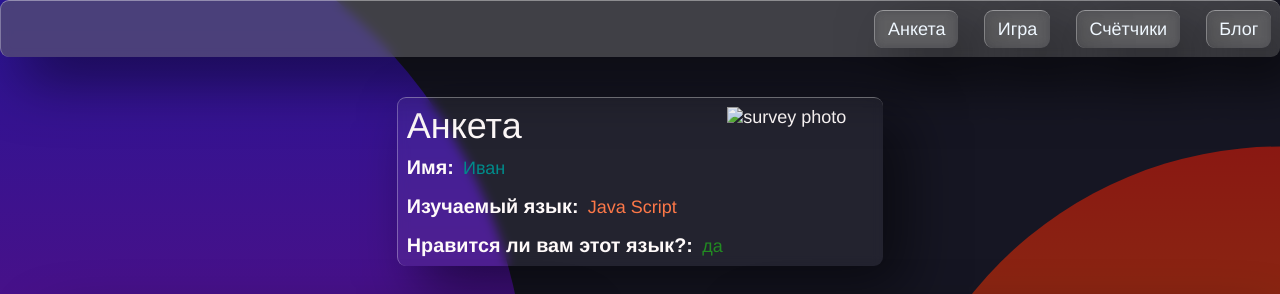
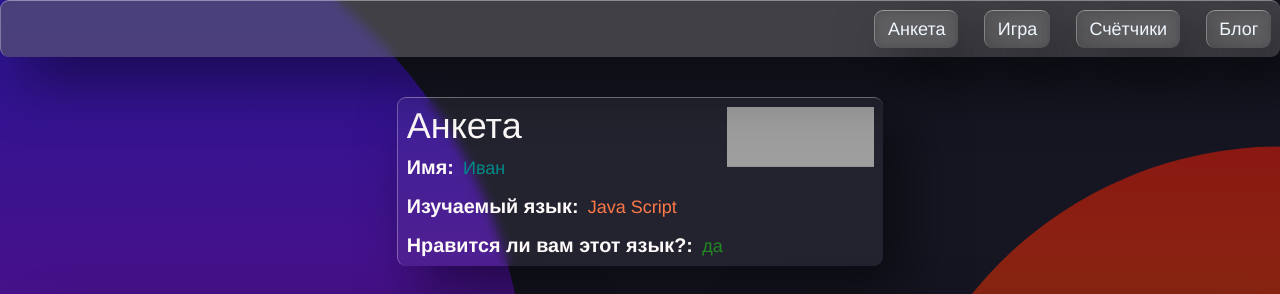
Before and after one commit to Ivan-Linnik/MathsHub-intensive-FEB-23, a plain HTML site: page index.html in a window 1280 px wide. Shown: the top 294 px of the page. Drawn offline with Linux system fonts and the light colour scheme; the site is published under a folder, as on GitHub Pages, so addresses that start at the root find nothing.

Commit message:
Update index.html
One more paths fix (I know I have to check it better)

```diff
--- a/index.html
+++ b/index.html
@@ -6,7 +6,7 @@
     <meta http-equiv="X-UA-Compatible" content="IE=edge">
     <meta name="viewport" content="width=device-width, initial-scale=1.0">
     <link rel="stylesheet" href="./style.css">
-    <link rel="shortcut icon" href="/img/favicon.ico" type="image/x-icon">
+    <link rel="shortcut icon" href="./img/favicon.ico" type="image/x-icon">
     <title>JS Intensive Course (Mathshub)</title>
 </head>
 
@@ -55,7 +55,7 @@
                         </div>
                     </div>
                     <div class="survey__photo">
-                        <img src="/img/IMG_2947.jpg" alt="survey photo" title="student photo" class="user-photo">
+                        <img src="./img/IMG_2947.jpg" alt="survey photo" title="student photo" class="user-photo">
                     </div>
                 </div>
             </div>
```
